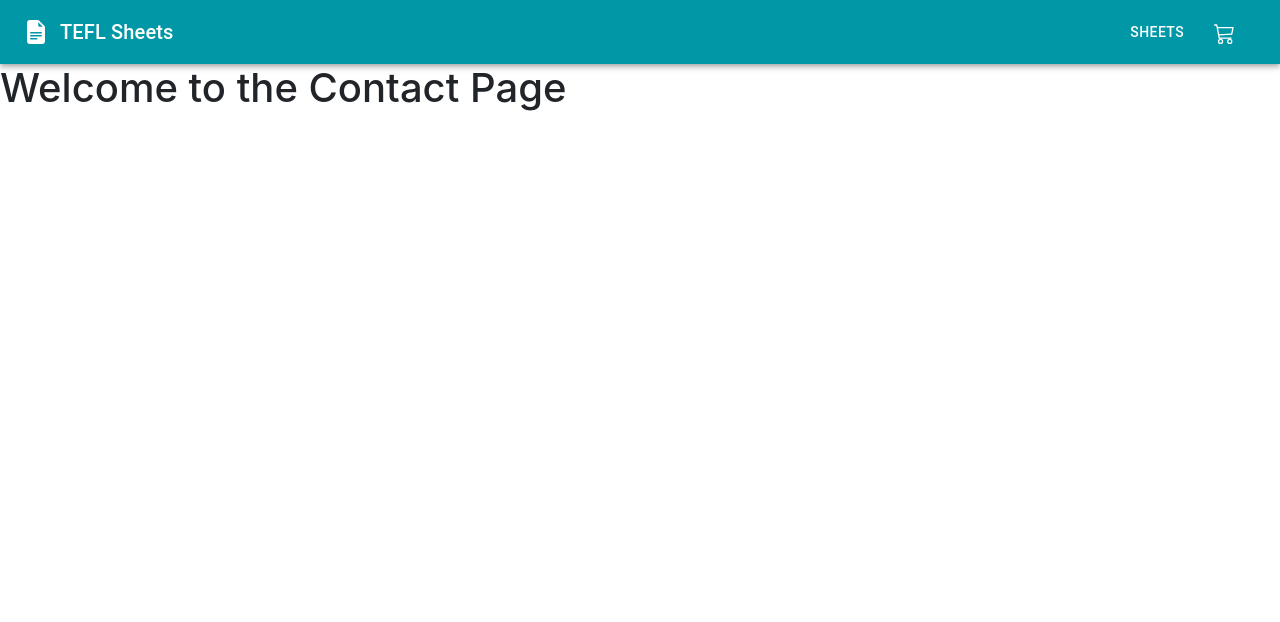
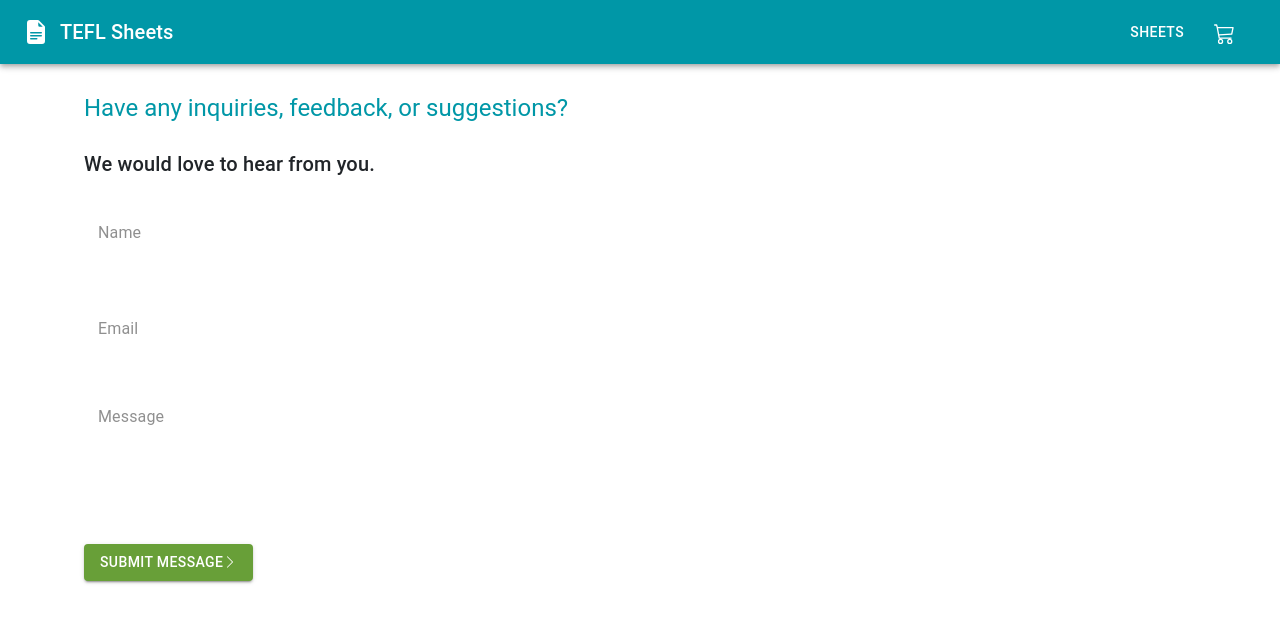
Before and after one commit to CodingCashew/tefl-sheets, a React (Create React App) app: page /contact in a window 1280 px wide. Shown: the top 622 px of the page. Built offline with nearby package versions, Linux system fonts and the light colour scheme.

Commit message:
Build out contact page UI

```diff
--- a/package.json
+++ b/package.json
@@ -6,6 +6,7 @@
   "proxy": "http://localhost:8080",
   "dependencies": {
     "@babel/plugin-proposal-private-property-in-object": "^7.21.11",
+    "@emailjs/browser": "^4.3.3",
     "@emotion/react": "^11.11.4",
     "@emotion/styled": "^11.11.5",
     "@material-ui/core": "^4.12.4",
--- a/src/pages/Cart.tsx
+++ b/src/pages/Cart.tsx
@@ -16,10 +16,6 @@ const Cart: React.FC = () => {
   const { sheetsInCart, removeSheet, numOfSheets, subtotal } =
     useShoppingCart();
 
-  // const subtotal = sheets.reduce((acc, curr) => {
-  //   return acc + curr.price;
-  // }, 0);
-
   return (
     <Grid
       container
@@ -30,7 +26,7 @@ const Cart: React.FC = () => {
       {sheetsInCart.length > 0 && (
         <Grid item xs={12} md={7} justifyContent="center">
           {sheetsInCart.map((sheet: Sheet, index: number) => (
-            <Card key={index} style={{ margin: "1rem"  }} raised={true}>
+            <Card key={index} style={{ margin: "1rem" }} raised={true}>
               <Grid container>
                 <Grid item xs={12} md={4}>
                   <CardMedia
--- a/src/pages/Contact.tsx
+++ b/src/pages/Contact.tsx
@@ -1,11 +1,126 @@
-import React from 'react';
+import React, { useState } from "react";
+import emailjs from "@emailjs/browser";
+import {
+  Box,
+  Button,
+  Container,
+  Grid,
+  TextField,
+  Typography,
+} from "@material-ui/core";
+import { BsChevronRight } from "react-icons/bs";
+
+const initialValues = {
+  name: "",
+  email: "",
+  message: "",
+};
 
 const Contact: React.FC = () => {
+  const [values, setValues] = useState(initialValues);
+  const handleChange = (e: any) => {
+    const { name, value } = e.target;
+    setValues({
+      ...values,
+      [name]: value,
+    });
+  };
+
+  const sendEmail = (e: any) => {
+    e.preventDefault();
+    emailjs
+      .sendForm(
+        "service_jo3giqp",
+        "template_idwgknc",
+        e.target,
+        "lfS3piNP6e7SskUcv"
+      )
+      .then((response: any) => {
+        console.log("SUCCESS!", response.status, response.text);
+        alert("Message Submitted");
+        setValues({
+          name: "",
+          email: "",
+          message: "",
+        });
+      })
+      .catch((err: any) => {
+        console.log("FAILED TO SEND EMAIL. Error: ", err);
+      });
+  };
   return (
-    <div>
-      <h1>Welcome to the Contact Page</h1>
-    </div>
+    <Container>
+      <Box
+        //  component="form"
+        display="flex"
+        flexDirection="column"
+        justifyContent="center"
+
+        style={{ minHeight: "100vh" }}
+      >
+        <form onSubmit={sendEmail}>
+          <Grid
+            container
+            direction="column"
+            spacing={3}
+            style={{ margin: ".5rem", marginTop: "1rem" }}
+          >
+            <Grid item xs={11} md={7}>
+              <Typography variant="h5" color="primary">Have any inquiries, feedback, or suggestions?</Typography>
+            </Grid>
+            <Grid item xs={11} md={7}>
+              <Typography variant="h6">We would love to hear from you.</Typography>
+            </Grid>
+            <Grid item xs={11} md={7}>
+              <TextField
+                fullWidth
+                variant="outlined"
+                placeholder="Name"
+                name="name"
+                value={values.name}
+                color="primary"
+                onChange={handleChange}
+                required
+              />
+            </Grid>
+            <Grid item  xs={11} md={7}>
+              <TextField
+                fullWidth
+                variant="outlined"
+                type="email"
+                placeholder="Email"
+                name="email"
+                value={values.email}
+                margin="normal"
+                color="primary"
+                onChange={handleChange}
+                required
+              />
+            </Grid>
+            <Grid item  xs={11} md={7}>
+              <TextField
+                fullWidth
+                variant="outlined"
+                placeholder="Message"
+                name="message"
+                value={values.message}
+                color="primary"
+                multiline
+                rows={5}
+                onChange={handleChange}
+                required
+              />
+            </Grid>
+            <Grid item>
+              <Button variant="contained" type="submit" color="secondary">
+                Submit Message <BsChevronRight />
+              </Button>
+            </Grid>
+          </Grid>
+        </form>
+      </Box>
+    </Container>
   );
-}
+};
 
 export default Contact;
--- a/src/pages/ThankYou.tsx
+++ b/src/pages/ThankYou.tsx
@@ -1,4 +1,4 @@
-import { Box, Button, Container, Typography } from "@material-ui/core";
+import { Button, Container, Typography } from "@material-ui/core";
 import React from "react";
 
 const ThankYou: React.FC = () => {
@@ -14,7 +14,9 @@ const ThankYou: React.FC = () => {
         We've sent an email to your registered email address with the PDF you
         ordered attached. Please check your email.
       </Typography>
-      <div style={{display: "flex", justifyContent: "center", marginTop: "1rem"}}>
+      <div
+        style={{ display: "flex", justifyContent: "center", marginTop: "1rem" }}
+      >
         <Button variant="contained" color="secondary" size="medium" href="/">
           Home
         </Button>
```
Also changed, not shown: 1 other file (tests, documents, lock files or other folders).
